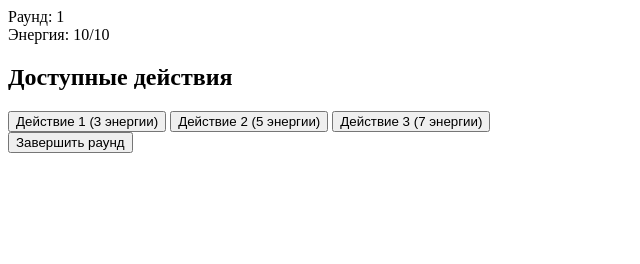
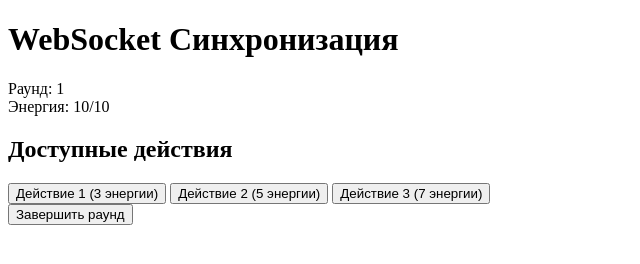
Before and after one commit to PirateWaffles/LUDUS, a plain HTML site: page index.html in a window 1280 px wide. Shown: the whole page, without its empty margins (0-640 px from the left). Drawn offline with nearby package versions, Linux system fonts and the light colour scheme.

Commit message:
Update index.html

```diff
--- a/index.html
+++ b/index.html
@@ -1,3 +1,11 @@
+<!DOCTYPE html>
+<html>
+<head>
+    <title>WebSocket Sync Demo</title>
+    <script src="https://cdn.socket.io/4.5.0/socket.io.min.js"></script>
+</head>
+<body>
+    <h1>WebSocket Синхронизация</h1>
 <div class="game-interface">
   <div class="game-status">
     <div>Раунд: <span id="round">1</span></div>
@@ -13,3 +21,5 @@
 
   <button id="finishRound">Завершить раунд</button>
 </div>
+</body>
+</html>
```
